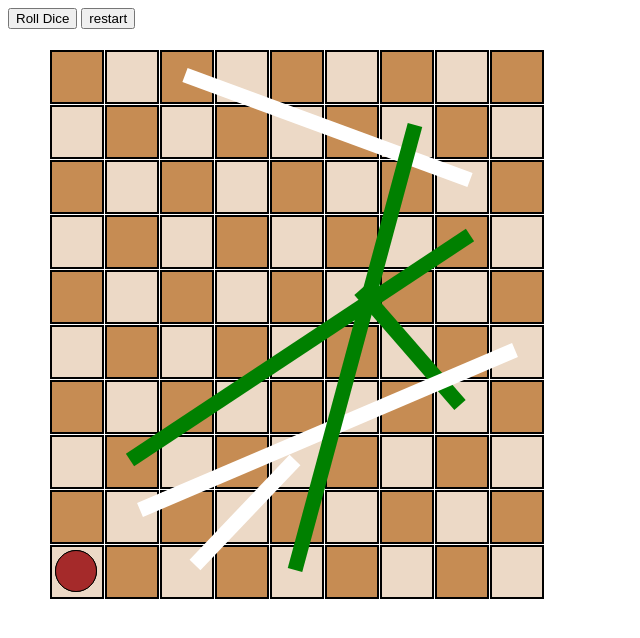
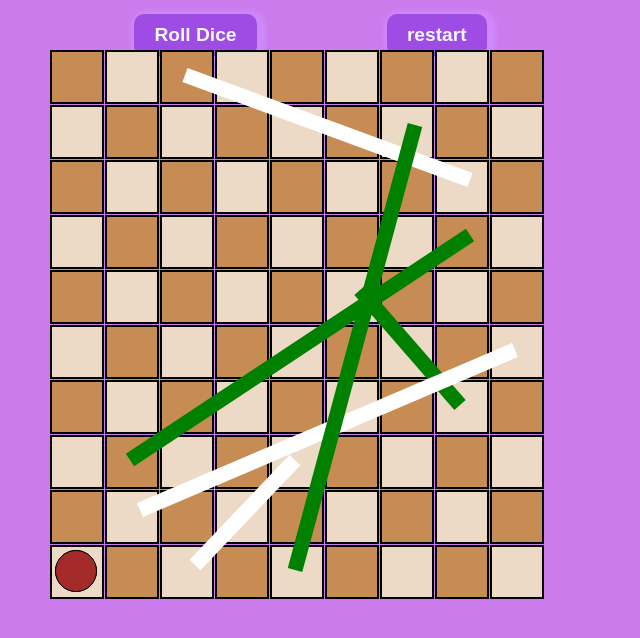
Before and after one commit to zMoin/Snakes-And-Ladders, a plain HTML site: page index.html in a window 1280 px wide. Shown: the whole page, without its empty margins (0-640 px from the left). Drawn offline with Linux system fonts and the light colour scheme.

Commit message:
edit buttons looks,add new reastart button background color to body

```diff
--- a/style.css
+++ b/style.css
@@ -24,3 +24,26 @@
   border-radius: 50%;
   border: 1px solid;
 }
+
+.btn{
+  padding: 10px 20px;
+  border: none;
+  outline: none;
+  background-color: rgb(159, 76, 228);
+  border-radius: 10px;
+  margin-top: 6px;
+  margin-left: 10% ;
+  cursor: pointer;
+  font-weight: 600;
+  color: aliceblue;
+  font-size: larger;
+  margin-bottom: 15px;
+ position: relative;
+ box-shadow:         3px 3px 5px 6px rgb(207, 137, 253);
+
+
+}
+
+body{
+  background-color: rgb(204, 123, 236);
+}
```
